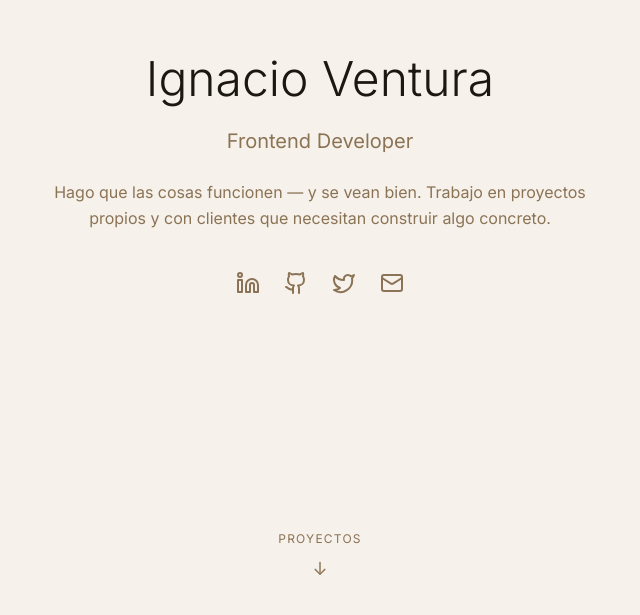
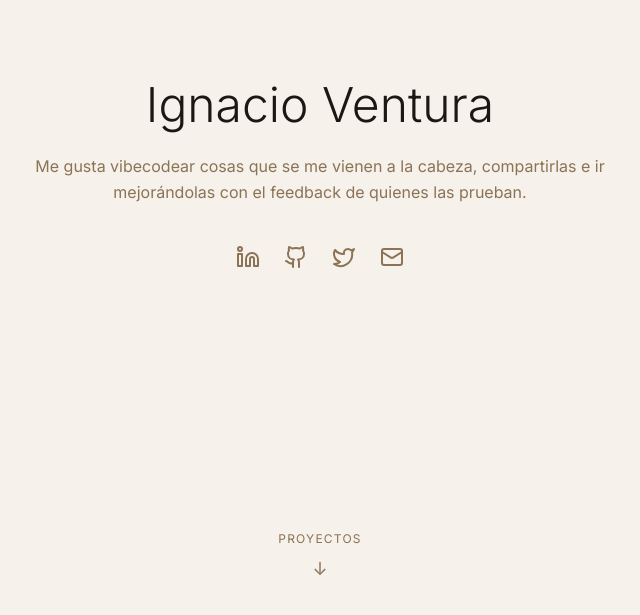
Before and after one commit to nachthelad/nachthelad, a Next.js app: page / in a window 1280 px wide. Shown: the part 185-800 px from the top of the page, without its empty margins (320-960 px from the left). Built offline with nearby package versions, Linux system fonts and the light colour scheme; no server answers.

Commit message:
Update welcome copy with a more casual tone

```diff
--- a/app/layout.tsx
+++ b/app/layout.tsx
@@ -8,9 +8,9 @@ import { WebVitals } from "@/components/web-vitals";
 const inter = Inter({ subsets: ["latin"] });
 
 export const metadata: Metadata = {
-  title: "Ignacio Ventura - Frontend Developer",
+  title: "Ignacio Ventura",
   description:
-    "Hago que las cosas funcionen — y se vean bien. Trabajo en proyectos propios y con clientes que necesitan construir algo concreto.",
+    "Me gusta vibecodear cosas que se me vienen a la cabeza, compartirlas e ir mejorándolas con el feedback de quienes las prueban.",
   generator: "Next.js",
   metadataBase: new URL("https://nachthelad.com.ar"),
   verification: {
@@ -50,9 +50,9 @@ export const metadata: Metadata = {
     },
   },
   openGraph: {
-    title: "Ignacio Ventura - Frontend Developer",
+    title: "Ignacio Ventura",
     description:
-      "Hago que las cosas funcionen — y se vean bien. Trabajo en proyectos propios y con clientes que necesitan construir algo concreto.",
+      "Me gusta vibecodear cosas que se me vienen a la cabeza, compartirlas e ir mejorándolas con el feedback de quienes las prueban.",
     url: "https://nachthelad.com.ar",
     siteName: "Ignacio Ventura Portfolio",
     locale: "es_AR",
@@ -68,9 +68,9 @@ export const metadata: Metadata = {
   },
   twitter: {
     card: "summary_large_image",
-    title: "Ignacio Ventura - Frontend Developer",
+    title: "Ignacio Ventura",
     description:
-      "Hago que las cosas funcionen — y se vean bien. Trabajo en proyectos propios y con clientes que necesitan construir algo concreto.",
+      "Me gusta vibecodear cosas que se me vienen a la cabeza, compartirlas e ir mejorándolas con el feedback de quienes las prueban.",
     creator: "@nachthelad",
     images: ["https://nachthelad.com.ar/og-image.png"],
   },
--- a/components/header.tsx
+++ b/components/header.tsx
@@ -7,10 +7,9 @@ export function Header() {
     <header className="mb-20">
       <div className="space-y-6">
         <h1 className="text-4xl sm:text-5xl font-light text-foreground">Ignacio Ventura</h1>
-        <p className="text-lg sm:text-xl text-muted-foreground">Frontend Developer</p>
 
         <p className="text-base text-muted-foreground max-w-xl mx-auto leading-relaxed">
-          Hago que las cosas funcionen — y se vean bien. Trabajo en proyectos propios y con clientes que necesitan construir algo concreto.
+          Me gusta vibecodear cosas que se me vienen a la cabeza, compartirlas e ir mejorándolas con el feedback de quienes las prueban.
         </p>
 
         <div className="flex justify-center gap-6 pt-4">
```
